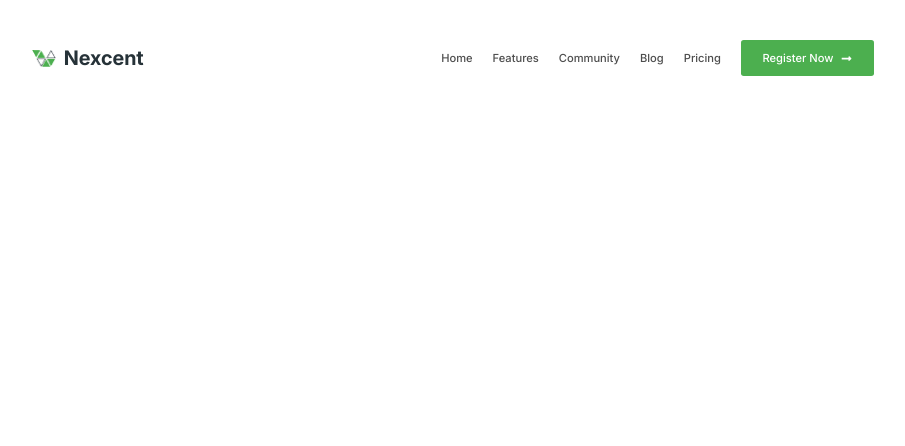
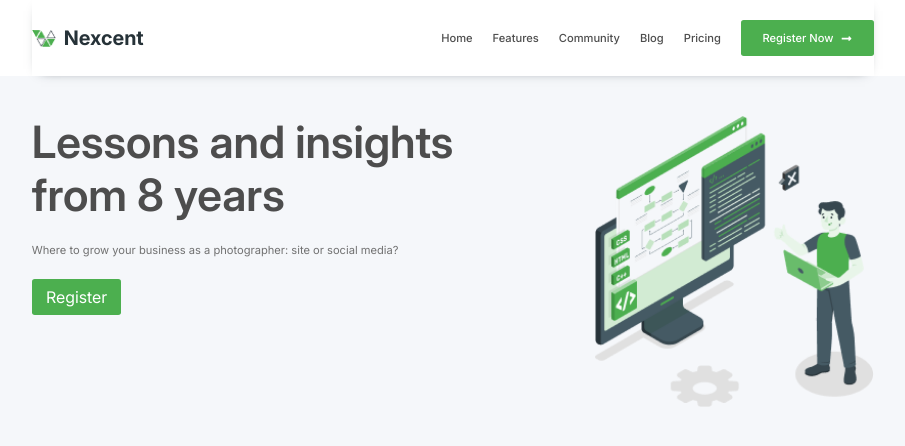
Before and after one commit to MohamadWebdev/landing-page, a React (Vite) app: page / in a window 1280 px wide. Shown: the top 446 px of the page, without its empty margins (187-1092 px from the left). Built offline with nearby package versions, Linux system fonts and the light colour scheme.

Commit message:
hero section design

```diff
--- a/src/App.tsx
+++ b/src/App.tsx
@@ -1,14 +1,22 @@
-import Navbar from "./components/Navbar"
-import { UseContext } from "./context/contextProvider"
+import Hero from "./components/Hero";
+import Navbar from "./components/Navbar";
+import { UseContext } from "./context/contextProvider";
 
 const App = () => {
-  const {toggle}:any = UseContext()
+  const { toggle }: any = UseContext();
   return (
     <div className={`w-full ${toggle} h-full overflow-y-auto z-0`}>
       <div className="w-full max-w-[1002.34px] mx-auto min-[1000px]:px-20 px-5">
         {/* Navbar */}
-        <Navbar/>
+        <Navbar />
+      </div>
       {/* Hero */}
+      <div className="bg-naturalSilver">
+        <div className="w-full max-w-[1002.34px] mx-auto min-[1000px]:px-20 px-5">
+          <Hero />
+        </div>
+      </div>
+
       {/* Clients */}
       {/* Community */}
       {/* Unlock */}
@@ -18,8 +26,7 @@ const App = () => {
       {/* CommunityUpdates */}
       {/* Footer */}
     </div>
-    </div>
-  )
-}
+  );
+};
 
-export default App
+export default App;
--- /dev/null
+++ b/src/components/Hero.tsx
@@ -0,0 +1,25 @@
+const Hero = () => {
+  return (
+    <div className="w-full flex justify-between py-10">
+      <div className="flex flex-col gap-5">
+        <h1 className="text-naturalD_Grey text-[44.55px] font-semibold leading-[52.9px] text-left max-w-[457.32px]">
+          Lessons and insights <span className="text-">from 8 years</span>
+        </h1>
+
+        <span className="text-[11.14px] max-w-[457.32px] text-naturalGrey leading-[16.7px]">
+          Where to grow your business as a photographer: site or social media?
+        </span>
+
+        <button className="w-[89.55px] h-[36.49px] bg-Primary text-naturalWhite rounded-[2.78px]">
+          Register
+        </button>
+      </div>
+
+      <div className="">
+        <img src="./heroImg.png" alt="heroImg" className="w-[280px]" />
+      </div>
+    </div>
+  );
+};
+
+export default Hero;
--- a/src/components/Navbar.tsx
+++ b/src/components/Navbar.tsx
@@ -1,9 +1,11 @@
 import { FaLongArrowAltRight } from "react-icons/fa";
 import ResponsiveMenu from "./ResponsiveMenu";
+import { UseContext } from "../context/contextProvider";
 
 const Navbar = () => {
+  const {toggle}:any = UseContext();
   return (
-    <section className="w-full py-[40px] flex justify-between items-center z[5]">
+    <section className={`w-full py-[20px] sha flex justify-between items-center z[5] ${!toggle && 'relative'} _shadow`}>
       <div className="flex gap-2 justify-center items-center">
         <img src="/logo.png" alt="logo" className="w-[24px] h-[17px]" />
         <h1 className="text-xl font-bold text-Secondary">Nexcent</h1>
--- a/src/index.css
+++ b/src/index.css
@@ -17,6 +17,7 @@
   --color-naturalSilver: #F5F7FA;
   --color-naturalWhite: #FFFFFF;
   --color-Primary: #4CAF4F;
+  --color-ShadowPrimary: #28CB8B;
   --color-Secondary: #263238;
   --color-Info: #2194f3;
   --color-Shade1: #43A046;
@@ -46,3 +47,7 @@ body{
 #root{
   height: 100%;
 }
+
+._shadow{
+  box-shadow: 0px 2px 12px -9px #263238;
+}
```
Also changed, not shown: public/heroImg.png (added). Lines whose indentation alone changed are shown as unchanged.
